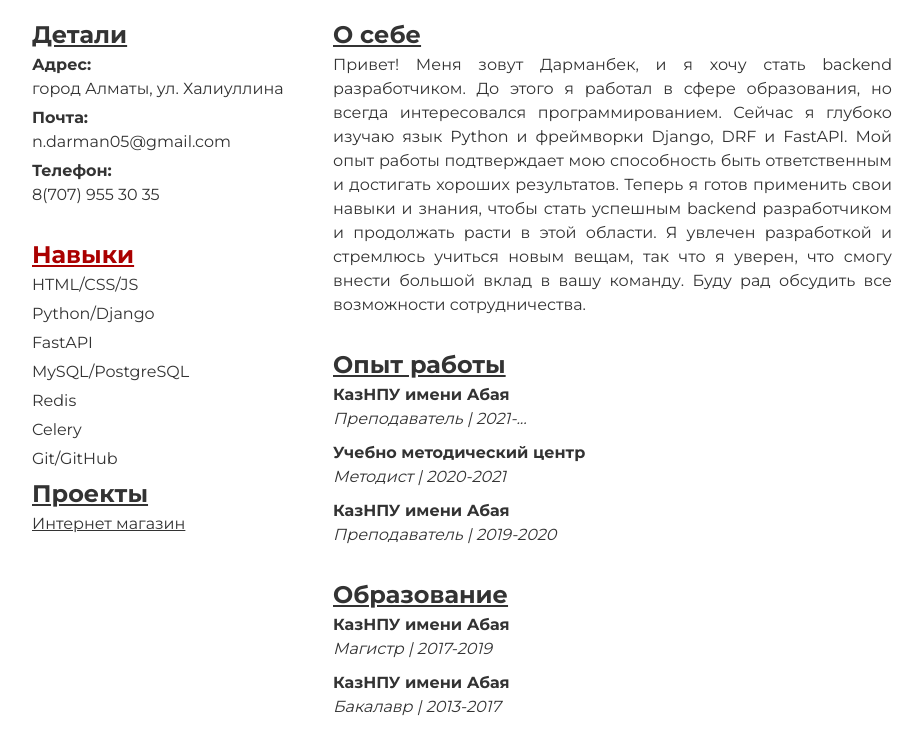
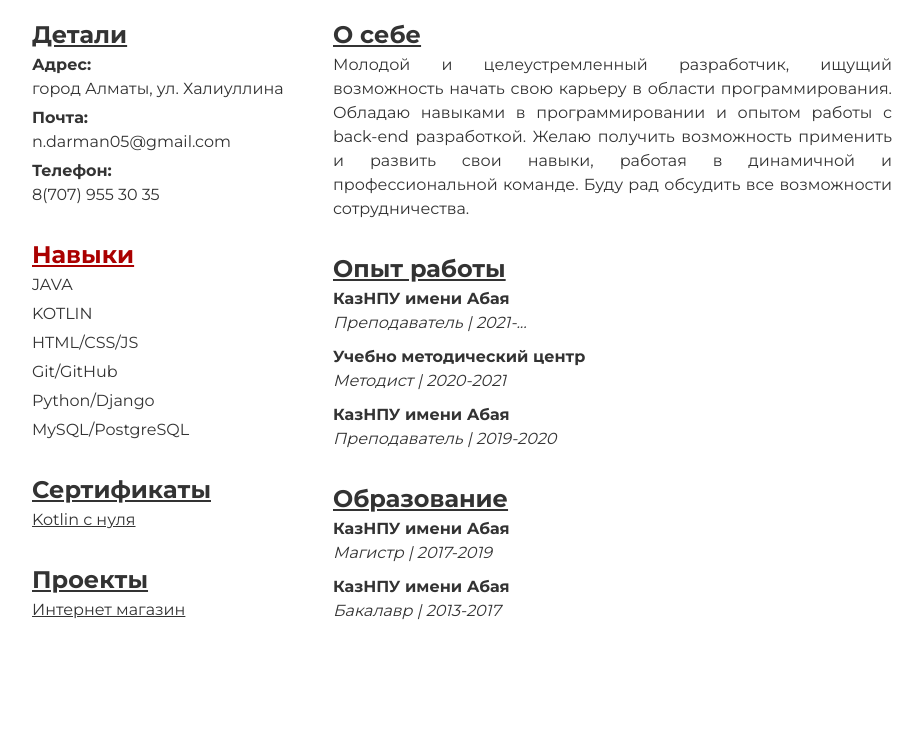
Before and after one commit to ndarman05/ndarman05.github.io, a plain HTML site: page index.html in a window 1280 px wide. Shown: the part 95-844 px from the top of the page, without its empty margins (178-1101 px from the left). After the commit the page ends 800 px from the top, so only its background shows below. Drawn offline with Linux system fonts and the light colour scheme.

Commit message:
Update CV

```diff
--- a/css/styles.css
+++ b/css/styles.css
@@ -26,6 +26,10 @@ header {
 }
 
 .link-to-mysite {
+  display: none;
+}
+
+.page-info {
   display: none;
 }
 
@@ -86,4 +90,12 @@ p {
   .link-to-mysite {
     display: block;
   }
+
+  .page-info {
+    display: block;
+  }
 }
+
+.qr {
+  max-width: 80%;
+}
--- a/index.html
+++ b/index.html
@@ -11,7 +11,7 @@
     <div class="container">
       <header>
         <h1>Наурызбаев Дарманбек</h1>
-        <a class="link-to-mysite" href="ndarman05.github.io">ndarman05.github.io</a>
+        <a class="link-to-mysite" href="https://ndarman05.github.io">ndarman05.github.io</a>
       </header>
 
       <div class="main-content">
@@ -24,27 +24,32 @@
           </ul>
 
           <h2 style="color: #aa0000;">Навыки</h2>
-          <ul>
+          <ul class="border-bottom">
+            <li>JAVA</li>
+            <li>KOTLIN</li>
             <li>HTML/CSS/JS</li>
+            <li>Git/GitHub</li>
             <li>Python/Django</li>
-            <li>FastAPI</li>
             <li>MySQL/PostgreSQL</li>
-            <li>Redis</li>
-            <li>Celery</li>
-            <li>Git/GitHub</li>
+          </ul>
+
+          <h2>Сертификаты</h2>
+          <ul class="border-bottom">
+            <li><a href="https://www.udemy.com/certificate/UC-e0b9433f-ca66-45a7-9031-09f17d85d9ed/" target="_blank">Kotlin с нуля</a></li>
           </ul>
 
           <h2>Проекты</h2>
-          <ul>
+          <ul class="border-bottom">
             <li><a href="https://darman.kz/" target="_blank">Интернет магазин</a></li>
           </ul>
+
+          <h2 class="page-info" >QR на резюме</h2>
+          <div class="page-info"><a href="https://ndarman05.github.io/"><img src="./imgs/qr.png" class="qr"></a></div>
         </div>
 
         <div class="right-column">
           <h2>О себе</h2>
-          <p class="border-bottom" style="text-align: justify;">Привет! Меня зовут Дарманбек, и я хочу стать backend разработчиком. До этого я работал в сфере образования, но всегда интересовался программированием. Сейчас я глубоко изучаю язык Python и фреймворки Django, DRF и FastAPI.
-            Мой опыт работы подтверждает мою способность быть ответственным и достигать хороших результатов. Теперь я готов применить свои навыки и знания, чтобы стать успешным backend разработчиком и продолжать расти в этой области.
-            Я увлечен разработкой и стремлюсь учиться новым вещам, так что я уверен, что смогу внести большой вклад в вашу команду. Буду рад обсудить все возможности сотрудничества.</p>
+          <p class="border-bottom" style="text-align: justify;">Молодой и целеустремленный разработчик, ищущий возможность начать свою карьеру в области программирования. Обладаю навыками в программировании и опытом работы с back-end разработкой. Желаю получить возможность применить и развить свои навыки, работая в динамичной и профессиональной команде. Буду рад обсудить все возможности сотрудничества.</p>
 
           <h2>Опыт работы</h2>
           <p><strong>КазНПУ имени Абая</strong><br>
```
Also changed, not shown: imgs/qr.png (added).
